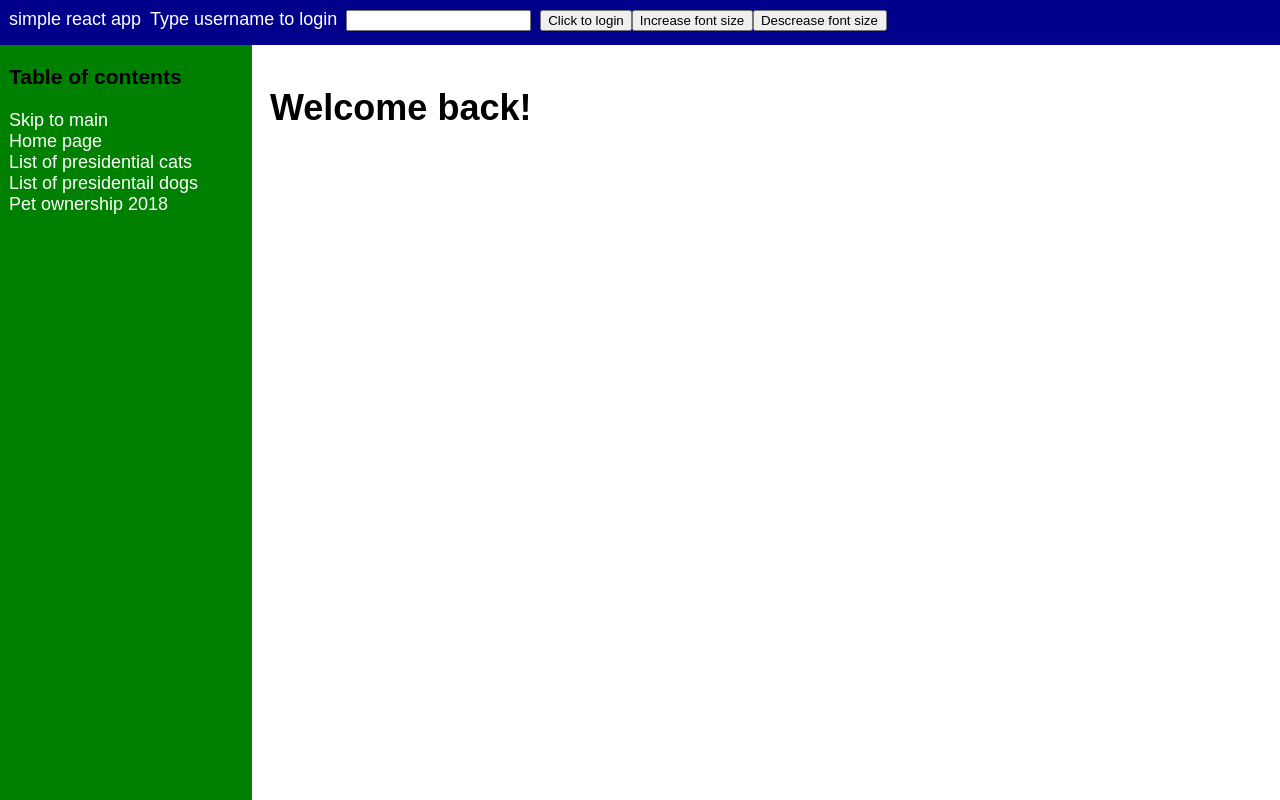
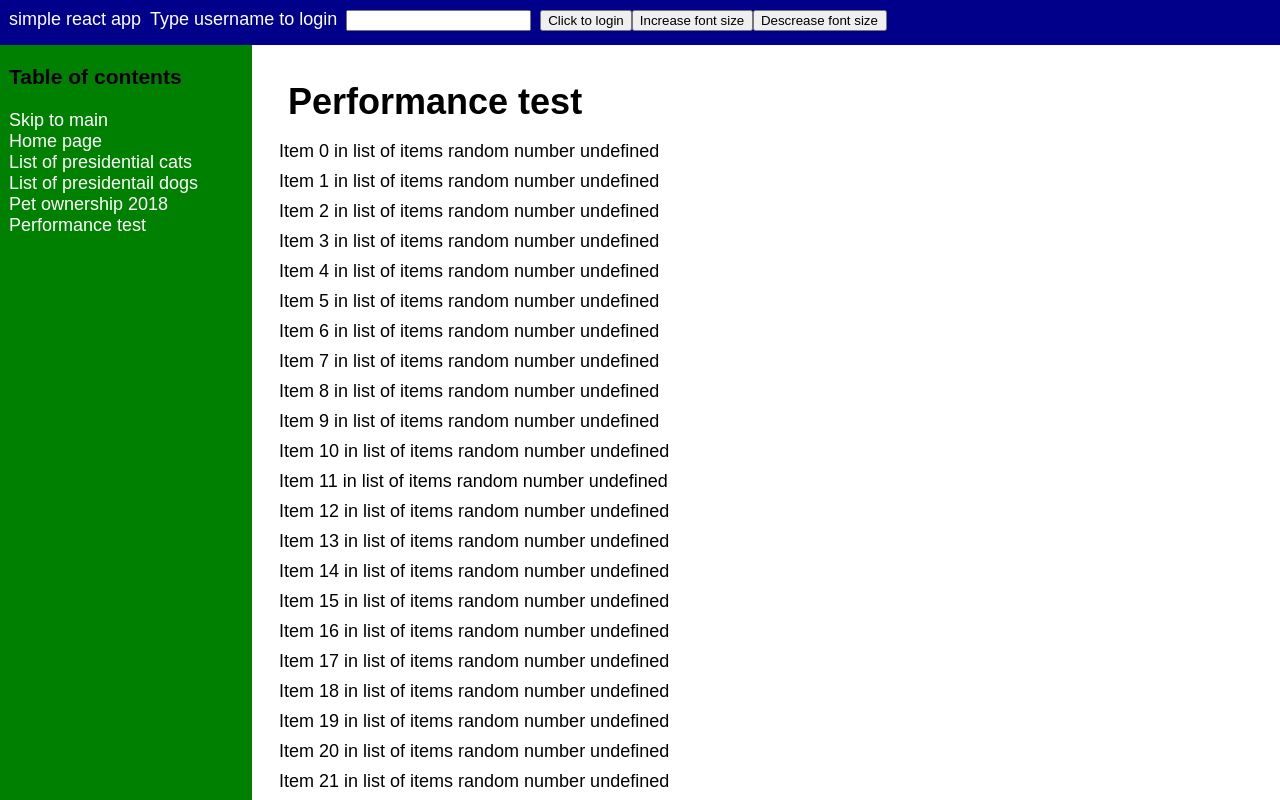
Before and after one commit to bbenedict/simple-react, a React app: page /list in a window 1280 px wide. Shown: the top 800 px of the page. Built offline with nearby package versions, Linux system fonts and the light colour scheme.

Commit message:
simple loop for perf testing

```diff
--- a/src/Content.js
+++ b/src/Content.js
@@ -10,6 +10,7 @@ import Home from "./Home";
 import Cats from "./Cats";
 import Dogs from "./Dogs";
 import OwnershipChart from "./OwnershipChart";
+import List from "./List";
 
 export default function Content() {
   return (
@@ -31,6 +32,7 @@ export default function Content() {
           <Link to="/cats" style={{ color: "white", textDecoration: "none" }}>List of presidential cats</Link>
           <Link to="/dogs" style={{ color: "white", textDecoration: "none" }}>List of presidentail dogs</Link>
           <Link to="/owners" style={{ color: "white", textDecoration: "none" }}>Pet ownership 2018</Link>
+          <Link to="/list" style={{ color: "white", textDecoration: "none" }}>Performance test</Link>
         </div>
         <div id="main" role="main" aria-label="Primary Content"
           style={{ padding: "1em" }}
@@ -45,6 +47,9 @@ export default function Content() {
             <Route path="/owners">
               <OwnershipChart />
             </Route>
+            <Route path="/list">
+              <List />
+            </Route>
             <Route path="/">
               <Home />
             </Route>
--- /dev/null
+++ b/src/Item.js
@@ -0,0 +1,15 @@
+import React, { useEffect } from "react";
+
+export default function Item({index}) {
+
+  // Create a slight delay to make the profile more interesting
+  const Delay = (i) => {
+    if (!(i % 10)) setTimeout(() => console.log('Delay'), 5000);
+  };
+
+  return (
+    <div key={index} style={{ margin: ".5em" }}>
+      {`Item ${index} in list of items random number ${Delay(index)}`}
+    </div>
+  );
+};
--- /dev/null
+++ b/src/List.js
@@ -0,0 +1,15 @@
+import React from "react";
+import Item from './Item';
+
+export default function List() {
+  const items = Array(100).fill().map((x,i)=>i)
+
+  return (
+    <div>
+      <h1 style={{ margin: ".5em" }}>
+        Performance test
+      </h1>
+      { items.map((i) => <Item key={i} index={i} />)}
+    </div>
+  );
+};
```
